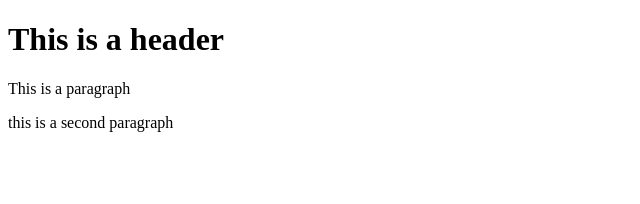
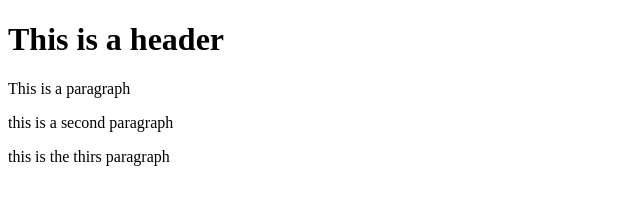
Before and after one commit to evelinalaroussi/git-test, a website: page index.html in a window 1280 px wide. Shown: the whole page, without its empty margins (0-640 px from the left). Drawn offline with Linux system fonts and the light colour scheme.

```diff
--- a/index.html
+++ b/index.html
@@ -6,5 +6,6 @@
 		<h1>This is a header</h1>
 		<p>This is a paragraph</p>
 		<p>this is a second paragraph</p>
+		<p>this is the thirs paragraph</p>
 	</body>
 </html>
```
Also changed, not shown: package.json (added, +24 -0 lines), 2 other files.
